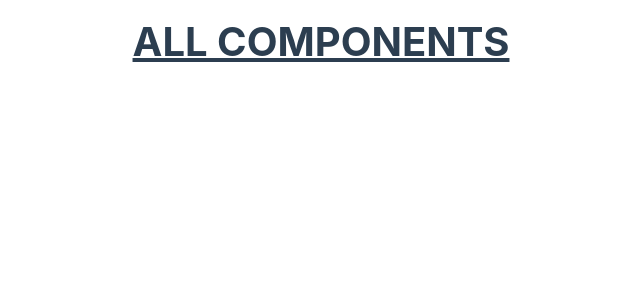
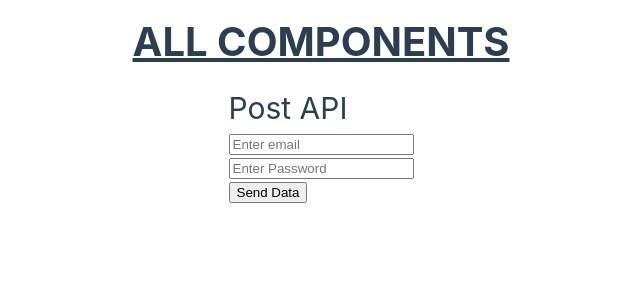
Before and after one commit to madhavrawal29/Vue-js, a Vue app: page / in a window 1280 px wide. Shown: the top 300 px of the page, without its empty margins (319-959 px from the left). Built offline with nearby package versions, Linux system fonts and the light colour scheme.

Commit message:
Post API, sending form data to dummy API

```diff
--- a/src/components/AllComponents.vue
+++ b/src/components/AllComponents.vue
@@ -8,6 +8,7 @@ import CssClassBinding from './CssClassBinding.vue'
 import FormModifier from './FormModifier.vue'
 import NonPropsData from './NonPropsData.vue'
 import GetAPI from './GetAPI.vue'
+import PostAPI from './PostAPI.vue'
 </script>
 
 <template>
@@ -21,6 +22,7 @@ import GetAPI from './GetAPI.vue'
     <!-- <FormModifier /> -->
     <!-- <NonPropsData name="Adi" id="prop-id" /> -->
     <!-- <GetAPI /> -->
+    <PostAPI />
   </div>
 </template>
 
--- /dev/null
+++ b/src/components/PostAPI.vue
@@ -0,0 +1,26 @@
+<script setup>
+import { ref } from 'vue'
+import axios from 'axios'
+
+const email = ref('')
+const password = ref('')
+
+const onSendData = async () => {
+  //   console.log(email.value, password.value)
+  let result = await axios.post('https://dummy.restapiexample.com/api/v1/create', {
+    email: email.value,
+    password: password.value
+  })
+  console.log('Result', result)
+}
+</script>
+<template>
+  <div>
+    <h1>Post API</h1>
+    <div class="form-data">
+      <input v-model="email" type="text" placeholder="Enter email" /> <br />
+      <input v-model="password" type="password" placeholder="Enter Password" /> <br />
+      <button @click="onSendData">Send Data</button>
+    </div>
+  </div>
+</template>
```
